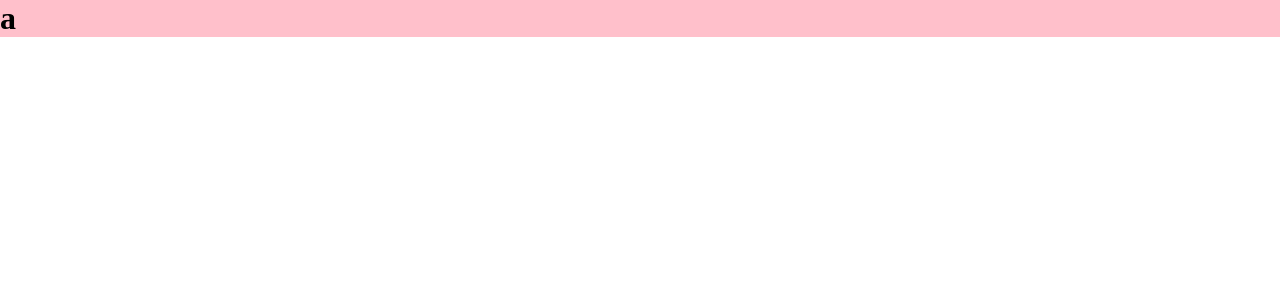
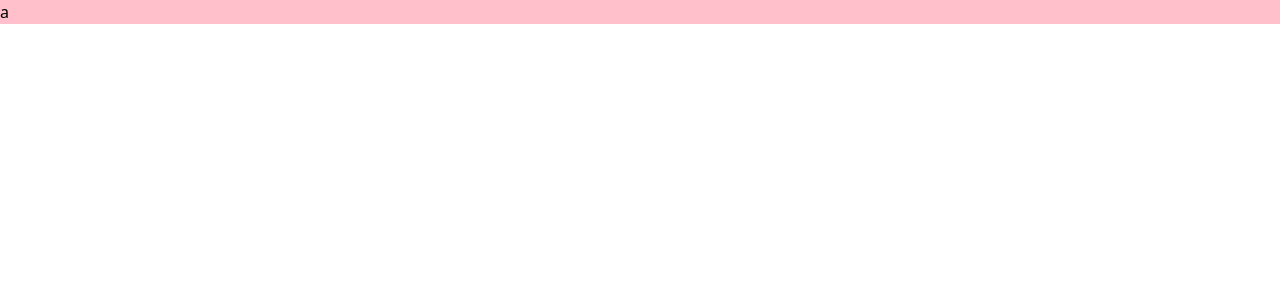
Before and after one commit to syougo374/compilation-vue-app, a Vue app: page / in a window 1280 px wide. Shown: the top 300 px of the page. Built offline with nearby package versions, Linux system fonts and the light colour scheme.

Commit message:
tailwindcss install

```diff
--- a/package.json
+++ b/package.json
@@ -19,8 +19,11 @@
     "@vue/cli-plugin-babel": "~5.0.0",
     "@vue/cli-plugin-eslint": "~5.0.0",
     "@vue/cli-service": "~5.0.0",
+    "autoprefixer": "^10.4.13",
     "eslint": "^7.32.0",
-    "eslint-plugin-vue": "^8.0.3"
+    "eslint-plugin-vue": "^8.0.3",
+    "postcss": "^8.4.21",
+    "tailwindcss": "^3.2.6"
   },
   "eslintConfig": {
     "root": true,
--- /dev/null
+++ b/postcss.config.js
@@ -0,0 +1,6 @@
+module.exports = {
+  plugins: {
+    tailwindcss: {},
+    autoprefixer: {},
+  },
+}
--- /dev/null
+++ b/src/index.css
@@ -0,0 +1,3 @@
+@tailwind base;
+@tailwind components;
+@tailwind utilities;
--- a/src/main.js
+++ b/src/main.js
@@ -1,4 +1,5 @@
 import { createApp } from 'vue'
 import App from './App.vue'
+import './index.css'
 
 createApp(App).mount('#app')
--- /dev/null
+++ b/src/plugins/atoms/buttons/BPrimaryBtn.Vue
@@ -0,0 +1,3 @@
+<template>
+  <button ></button>
+</template>
--- /dev/null
+++ b/tailwind.config.js
@@ -0,0 +1,11 @@
+module.exports = {
+  purge: ['./index.html', './src/**/*.{vue,js,ts,jsx,tsx}'],
+  darkMode: false, // or 'media' or 'class'
+  theme: {
+    extend: {},
+  },
+  variants: {
+    extend: {},
+  },
+  plugins: [],
+}
```
Also changed, not shown: 1 other file (tests, documents, lock files or other folders).
